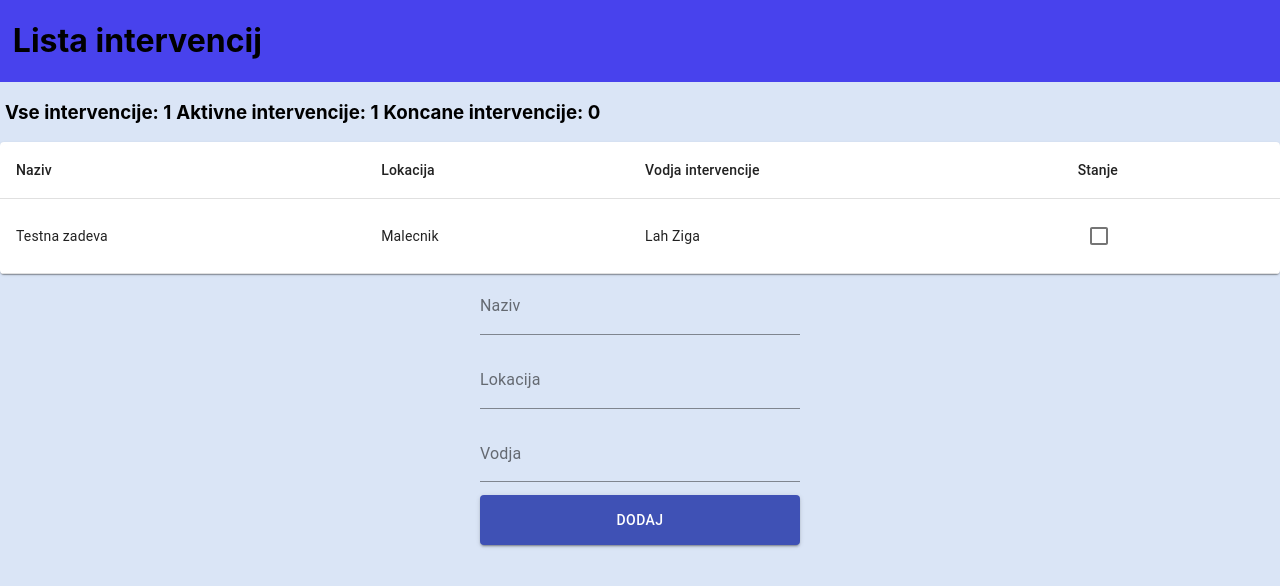
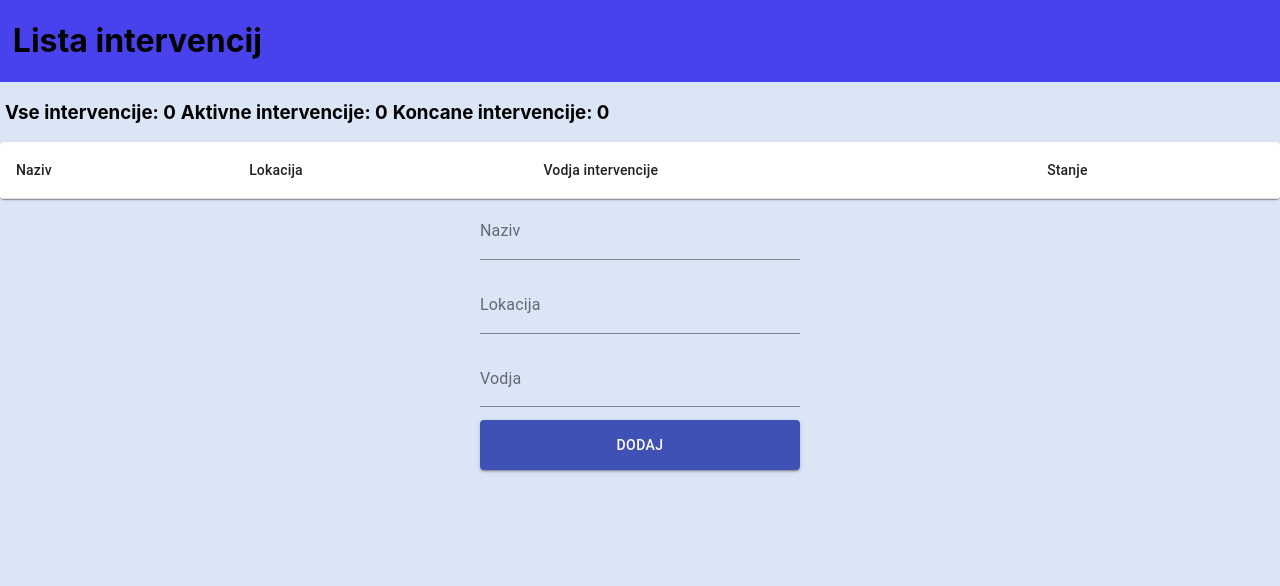
Before and after one commit to febo99/projekt-inova, a React (Create React App) app: page / in a window 1280 px wide. Shown: the top 586 px of the page. Built offline with nearby package versions, Linux system fonts and the light colour scheme.

Commit message:
Moved Store to different folder

```diff
--- a/src/providers/StoreProvider.tsx
+++ b/src/providers/StoreProvider.tsx
@@ -2,39 +2,13 @@ import * as React from 'react';
 import InterventionsContext from '../contexts/InterventionsContext';
 import PropTypes from 'prop-types';
 import { useLocalObservable } from 'mobx-react-lite';
-import { Intervention, StoreInterface } from '../interfaces/Interfaces';
+import { StoreInterface } from '../interfaces/Interfaces';
+import Store from '../stores/Store';
 
 interface IStoreProvider {}
 
 const StoreProvider: React.FC<IStoreProvider> = (props) => {
-  const store: StoreInterface = useLocalObservable<StoreInterface>(() => ({
-    interventions: [] as Intervention[],
-    addIntervention: (intervention: Intervention) => {
-      store.interventions.push(intervention);
-    },
-    completeIntervention: (intervention: Intervention) => {
-      intervention.completed = !intervention.completed;
-    },
-    removeIntervention: (intervention: Intervention) => {
-      const index: number = store.interventions.indexOf(intervention, 0);
-      if (index > -1) {
-        store.interventions.splice(index, 1);
-      }
-    },
-    get numberOfActiveInterventions() {
-      return store.interventions.filter((item) => !item.completed).length;
-    },
-    get numberOfCompletedInterventions() {
-      return store.interventions.filter((item) => item.completed).length;
-    },
-  }));
-
-  store.addIntervention({
-    name: 'Testna zadeva',
-    location: 'Malecnik',
-    leader: 'Lah Ziga',
-    completed: false,
-  });
+  const store: StoreInterface = useLocalObservable<StoreInterface>(Store);
 
   return (
     <InterventionsContext.Provider value={store}>
--- /dev/null
+++ b/src/stores/Store.tsx
@@ -0,0 +1,25 @@
+import { Intervention, StoreInterface } from '../interfaces/Interfaces';
+
+const Store = (): StoreInterface => ({
+  interventions: [] as Intervention[],
+  get numberOfActiveInterventions() {
+    return this.interventions.filter((item) => !item.completed).length;
+  },
+  get numberOfCompletedInterventions() {
+    return this.interventions.filter((item) => item.completed).length;
+  },
+  addIntervention(intervention: Intervention) {
+    this.interventions.push(intervention);
+  },
+  completeIntervention(intervention: Intervention) {
+    intervention.completed = !intervention.completed;
+  },
+  removeIntervention(intervention: Intervention) {
+    const index: number = this.interventions.indexOf(intervention, 0);
+    if (index > -1) {
+      this.interventions.splice(index, 1);
+    }
+  },
+});
+
+export default Store;
```
